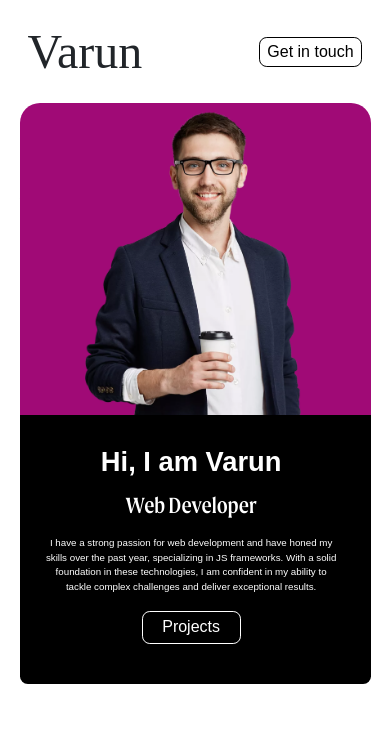
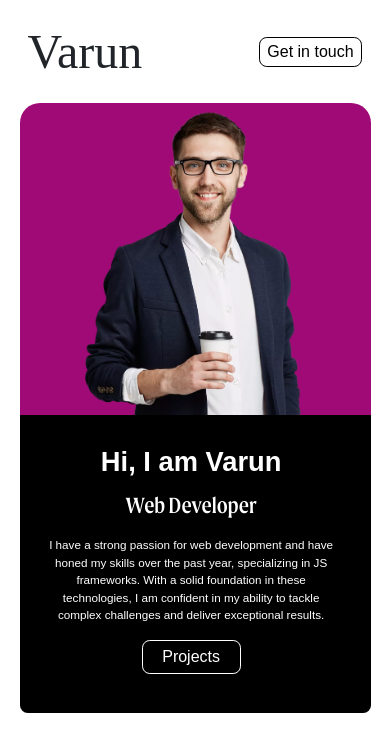
Before and after one commit to ait-varun/varun-portfolio, a Next.js app: page /components/hero in a window 390 px wide. Shown: the top 752 px of the page. Built offline with nearby package versions, Linux system fonts and the light colour scheme.

Commit message:
update size p

```diff
--- a/src/app/components/hero/page.module.css
+++ b/src/app/components/hero/page.module.css
@@ -137,7 +137,7 @@
     margin-bottom: 1rem;
   }
   .heroContent p {
-    font-size: 2.5vw !important;
+    font-size: 3vw !important;
     margin-bottom: 1rem;
   }
   .heroContent button {
```
